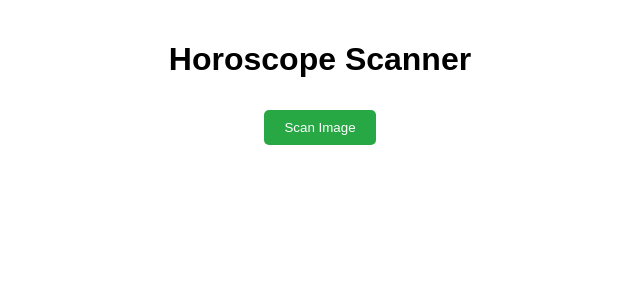
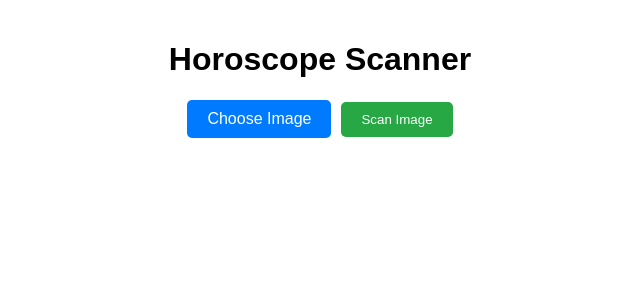
Before and after one commit to auttapongb/horoscope-scanner, a React (Create React App) app: page / in a window 1280 px wide. Shown: the top 300 px of the page, without its empty margins (320-960 px from the left). Built offline with nearby package versions, Linux system fonts and the light colour scheme.

Commit message:
fix issue

```diff
--- a/src/App.css
+++ b/src/App.css
@@ -1,5 +1,4 @@
 .app {
-
   font-family: Arial, sans-serif;
   text-align: center;
   padding: 20px;
@@ -13,9 +12,20 @@ input[type="file"] {
   display: none;
 }
 
-label {
+.file-upload-label {
+  display: inline-block;
   background-color: #007bff;
   color: white;
+  padding: 10px 20px;
+  border-radius: 5px;
+  cursor: pointer;
+  margin-right: 10px;
+}
+
+button {
+  background-color: #28a745;
+  color: white;
+  border: none;
   padding: 10px 20px;
   border-radius: 5px;
   cursor: pointer;
@@ -25,16 +35,6 @@ img {
   margin-top: 20px;
   max-width: 100%;
   height: auto;
-}
-
-button {
-  background-color: #28a745;
-  color: white;
-  border: none;
-  padding: 10px 20px;
-  border-radius: 5px;
-  cursor: pointer;
-  margin-top: 10px;
 }
 
 .results {
--- a/src/App.js
+++ b/src/App.js
@@ -16,15 +16,13 @@ const App = () => {
 
   const scanImage = () => {
     if (!image) {
-      console.log("No image selected na1");
+      alert("Please select an image first.");
       return;
     }
 
-    console.log("Starting OCR...");
     setLoading(true);
     Tesseract.recognize(image, 'eng')
       .then(({ data: { text } }) => {
-        console.log("OCR Result:", text);
         const mobileNumbers = text.match(/0[689]{1}[0-9]{8}/g) || [];
         const processedResults = mobileNumbers.map((num) => ({
           number: num,
@@ -40,7 +38,6 @@ const App = () => {
   };
 
   return (
-
     <div className="app">
       <h1>Horoscope Scanner</h1>
       <div className="upload-container">
@@ -48,11 +45,15 @@ const App = () => {
           type="file"
           accept="image/*"
           onChange={handleImageChange}
+          id="file-upload"
         />
-        {image && <img src={image} alt="Selected to scan" />}
+        <label htmlFor="file-upload" className="file-upload-label">
+          Choose Image
+        </label>
         <button onClick={scanImage} disabled={loading}>
           {loading ? 'Scanning...' : 'Scan Image'}
         </button>
+        {image && <img src={image} alt="Selected to scan" />}
       </div>
       <div className="results">
         {results.length > 0 && <h2>Scanned Numbers & Their Sums</h2>}
```
